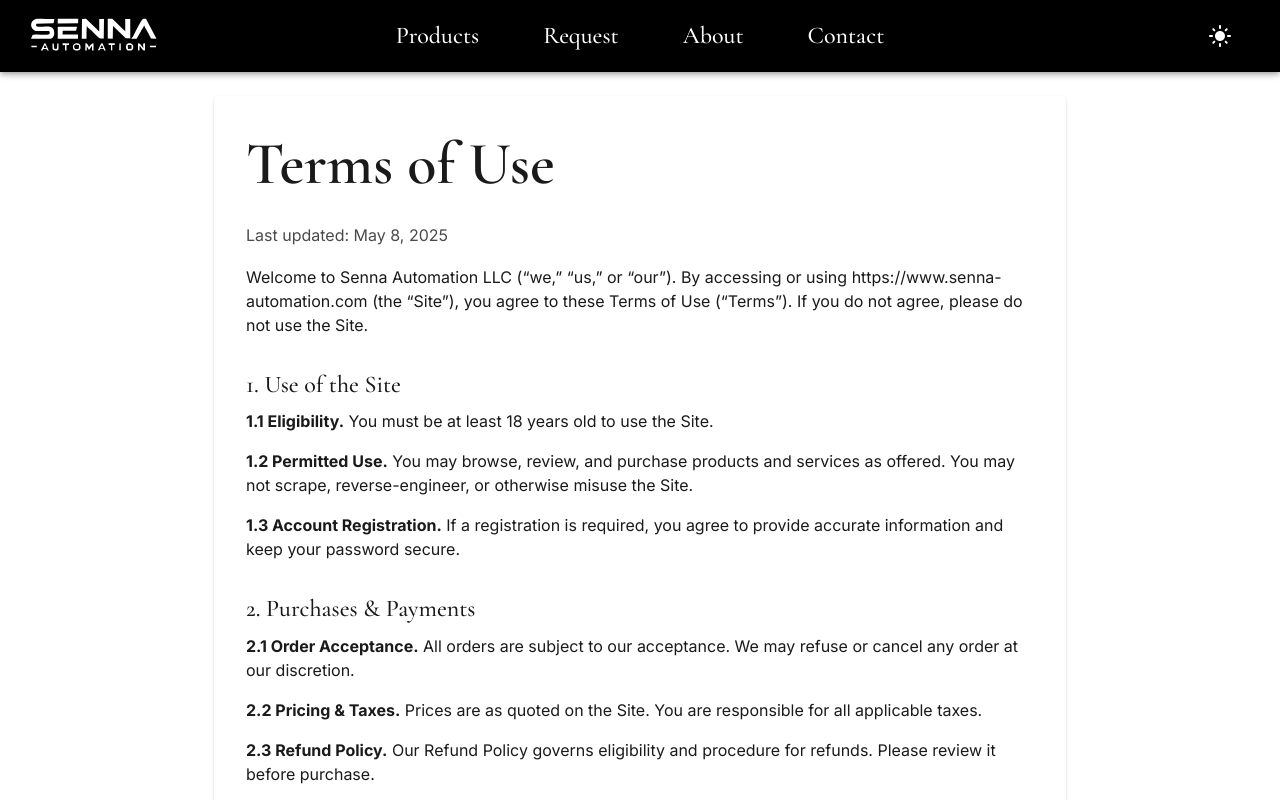
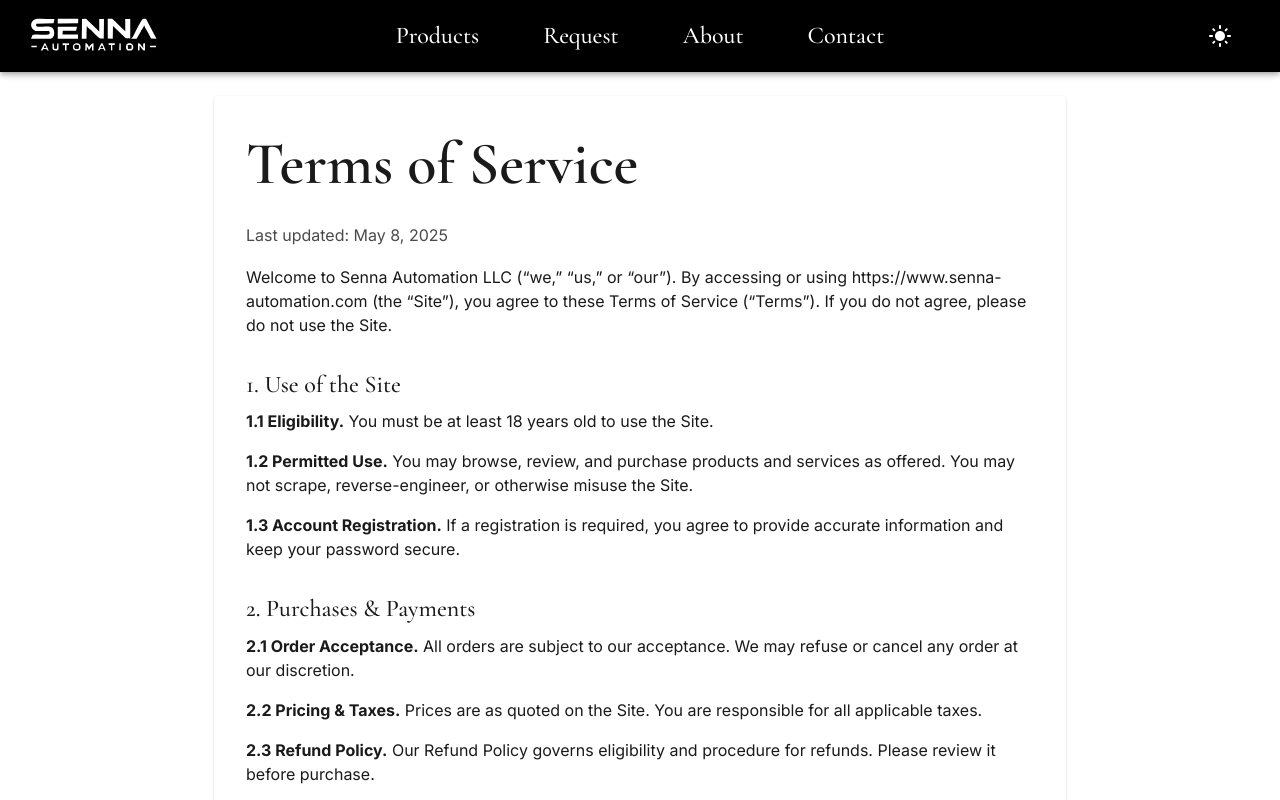
Before and after one commit to justinkahrs/senna-automation, a Next.js app: page /terms in a window 1280 px wide. Shown: the top 800 px of the page. Built offline with nearby package versions, Linux system fonts and the light colour scheme.

Commit message:
fix: update terms

```diff
--- a/src/app/terms/page.tsx
+++ b/src/app/terms/page.tsx
@@ -13,7 +13,7 @@ export default function Terms() {
       <Container maxWidth="md">
         <Paper sx={{ p: 4 }}>
           <Typography variant="h2" gutterBottom>
-            Terms of Use
+            Terms of Service
           </Typography>
           <Typography variant="subtitle1" color="text.secondary" paragraph>
             Last updated: May 8, 2025
@@ -28,8 +28,8 @@ export default function Terms() {
             >
               https://www.senna-automation.com
             </a>{" "}
-            (the “Site”), you agree to these Terms of Use (“Terms”). If you do
-            not agree, please do not use the Site.
+            (the “Site”), you agree to these Terms of Service (“Terms”). If you
+            do not agree, please do not use the Site.
           </Typography>
 
           <Typography variant="h5" gutterBottom sx={{ mt: 4 }}>
```
